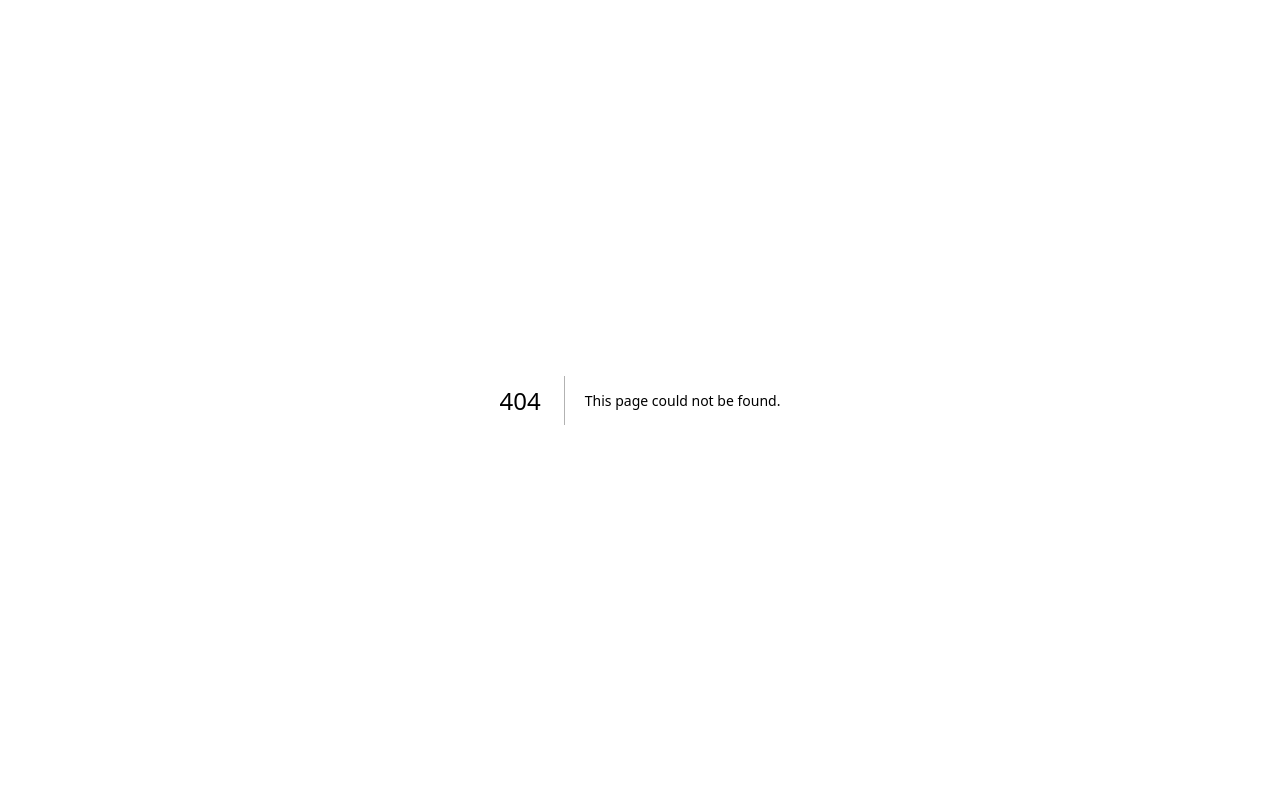
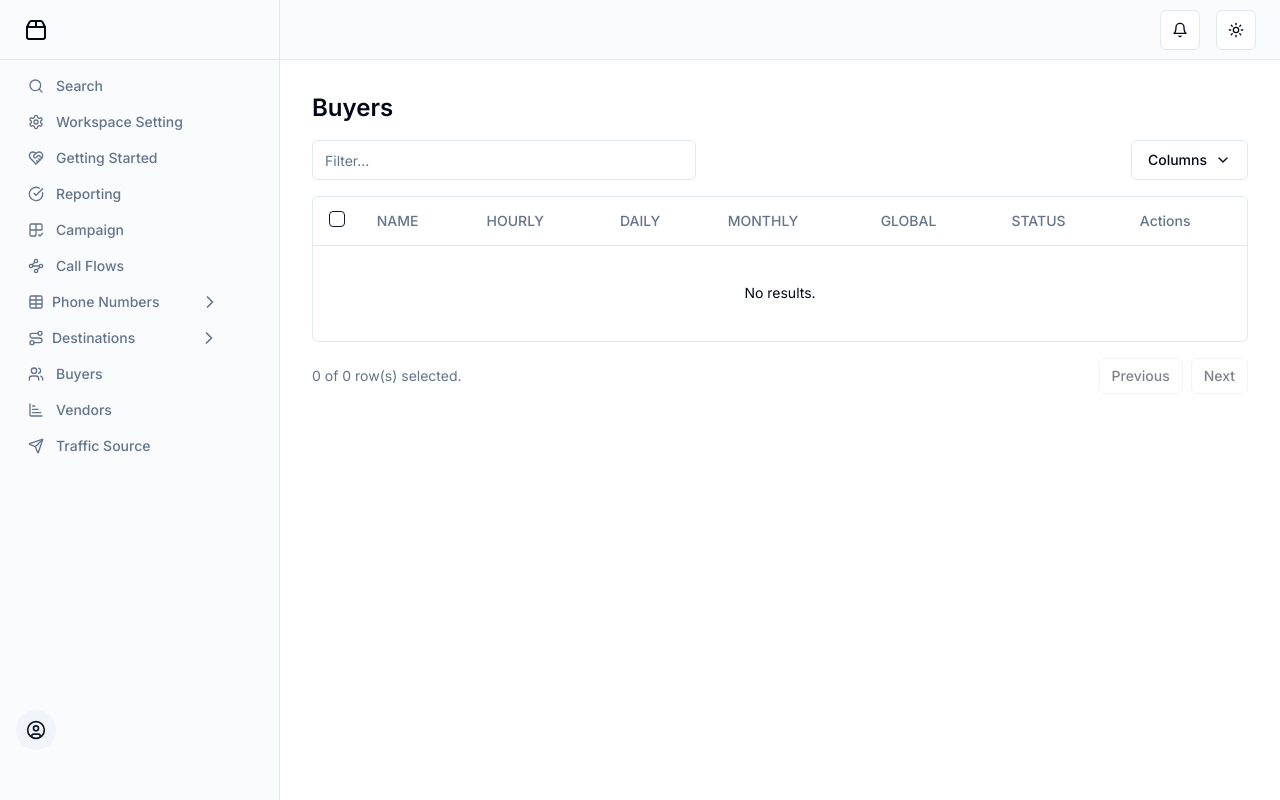
Before and after one commit to mubinkg/call-tracking-frontend, a Next.js app: page /buyers in a window 1280 px wide. Before the commit this address had no page. Built offline with nearby package versions, Linux system fonts and the light colour scheme.

Commit message:
add buyers page

```diff
--- /dev/null
+++ b/src/app/(tracker)/buyers/page.tsx
@@ -0,0 +1,82 @@
+'use client'
+
+import CampaignTable from "@/app-component/campaign/CampaignTable";
+import { Checkbox } from "@/components/ui/checkbox";
+import { ColumnDef } from "@tanstack/react-table";
+
+type CallFlows = {
+    name: string
+    status: string
+}
+
+const data: CallFlows[] = [
+]
+
+export default function page() {
+    const columns: ColumnDef<CallFlows>[] = [
+        {
+            id: "select",
+            header: ({ table }) => (
+                <Checkbox
+                    checked={
+                        table.getIsAllPageRowsSelected() ||
+                        (table.getIsSomePageRowsSelected() && "indeterminate")
+                    }
+                    onCheckedChange={(value) => table.toggleAllPageRowsSelected(!!value)}
+                    aria-label="Select all"
+                />
+            ),
+            cell: ({ row }) => (
+                <Checkbox
+                    checked={row.getIsSelected()}
+                    onCheckedChange={(value) => row.toggleSelected(!!value)}
+                    aria-label="Select row"
+                />
+            ),
+            enableSorting: false,
+            enableHiding: false,
+        },
+        {
+            accessorKey: "name",
+            header: "NAME",
+            cell: ({ row }) => <div>{row.getValue("name")}</div>,
+        },
+        {
+            accessorKey: "hourly",
+            header: "HOURLY",
+            cell: ({ row }) => <div>{row.getValue("hourly")}</div>,
+        },
+        {
+            accessorKey: "daily",
+            header: "DAILY",
+            cell: ({ row }) => <div>{row.getValue("daily")}</div>,
+        },
+        {
+            accessorKey: "monthly",
+            header: "MONTHLY",
+            cell: ({ row }) => <div>{row.getValue("monthly")}</div>,
+        },
+        {
+            accessorKey: "global",
+            header: "GLOBAL",
+            cell: ({ row }) => <div>{row.getValue("global")}</div>,
+        },
+        {
+            accessorKey: "status",
+            header: "STATUS",
+            cell: ({ row }) => <div>{row.getValue("status")}</div>,
+        },
+        {
+            header: "Actions",
+            cell: ({ row }) => <div>Action</div>,
+        },
+    ]
+    return (
+        <div>
+            <div className="m-[2rem]">
+                <h1 className="text-lg font-semibold md:text-2xl">Buyers</h1>
+                <CampaignTable columns={columns} data={data} />
+            </div>
+        </div>
+    )
+}
--- a/src/app/(tracker)/layout.tsx
+++ b/src/app/(tracker)/layout.tsx
@@ -131,7 +131,7 @@ export default function RootLayout({
                                     </Link></CollapsibleContent>
                             </Collapsible>
                             <Link
-                                href="#"
+                                href="/buyers"
                                 className="flex items-center gap-3 rounded-lg px-3 py-2 text-muted-foreground transition-all hover:text-primary"
                             >
                                 <Users className="h-4 w-4" />
```
